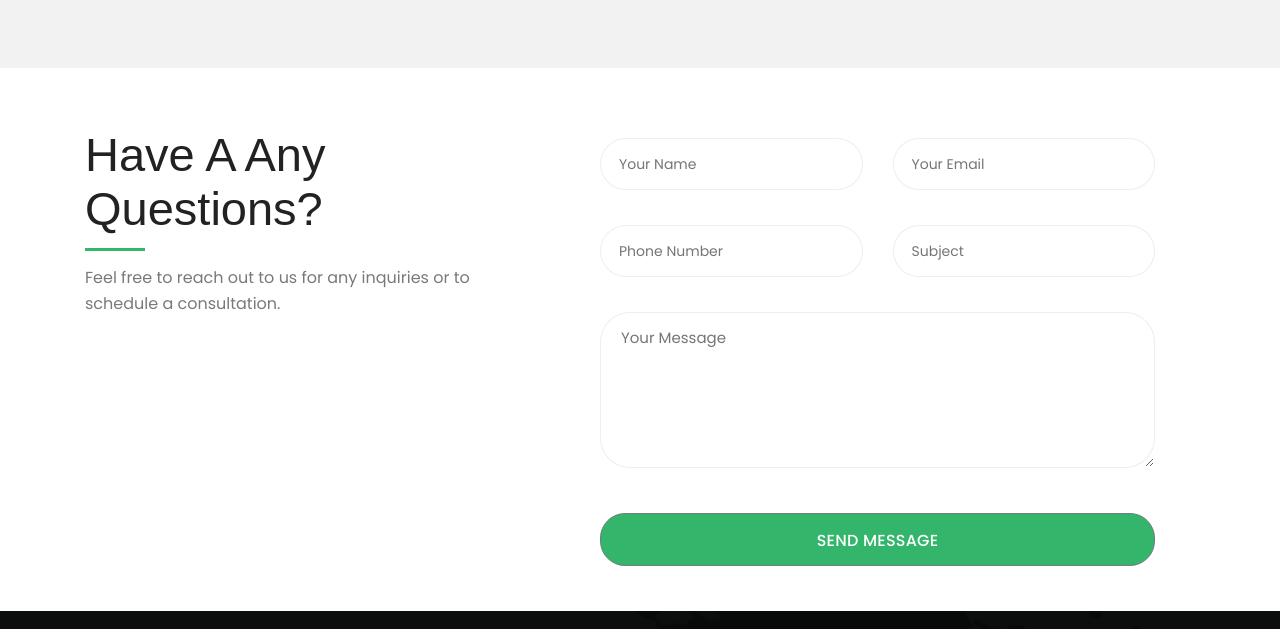
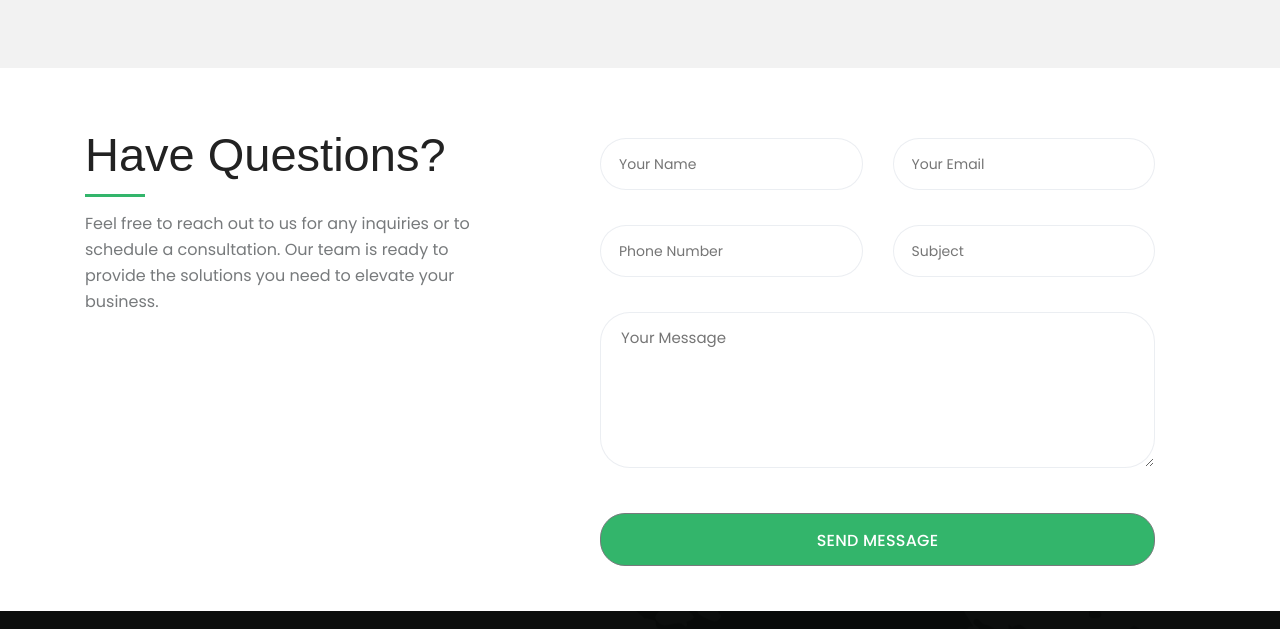
Before and after one commit to mnomanmnasir/synexus, a plain HTML site: page index.html in a window 1280 px wide. Shown: the part 3100-3729 px from the top of the page. Drawn offline with Linux system fonts and the light colour scheme; a web font is replaced by a local one.

Commit message:
Add files via upload

```diff
--- a/index.html
+++ b/index.html
@@ -801,7 +801,8 @@
                                             <p>Gain insights effortlessly with Synexus's user-friendly survey tools.
                                             </p>
                                             <a class="ttm-btn ttm-btn-size-md ttm-icon-btn-right ttm-btn-color-dark btn-inline"
-                                                href="#" style="margin-top: 18%;">Read more<i class="fa fa-plus"></i></a>
+                                                href="#" style="margin-top: 18%;">Read more<i
+                                                    class="fa fa-plus"></i></a>
                                         </div>
                                     </div>
                                 </div>
@@ -1153,10 +1154,11 @@
                             <div class="section-title">
                                 <div class="title-header">
                                     <!-- <h5>GET IN TOUCH</h5> -->
-                                    <h2 class="title">Have A Any Questions?</h2>
+                                    <h2 class="title">Have Questions?</h2>
                                 </div>
                                 <div class="title-desc">
-                                    <p>Feel free to reach out to us for any inquiries or to schedule a consultation.
+                                    <p>Feel free to reach out to us for any inquiries or to schedule a consultation. Our
+                                        team is ready to provide the solutions you need to elevate your business.
                                     </p>
                                 </div>
                             </div>
```
